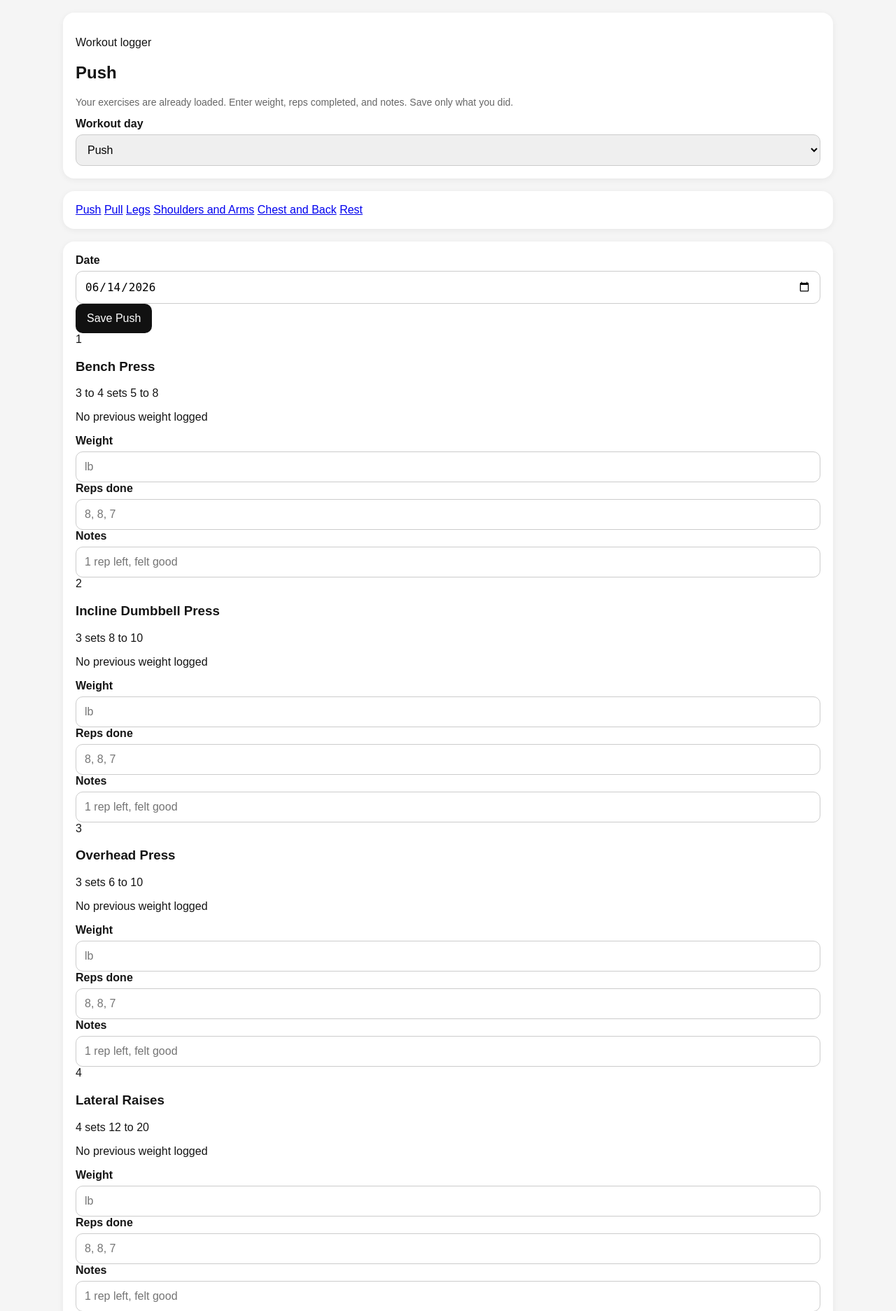
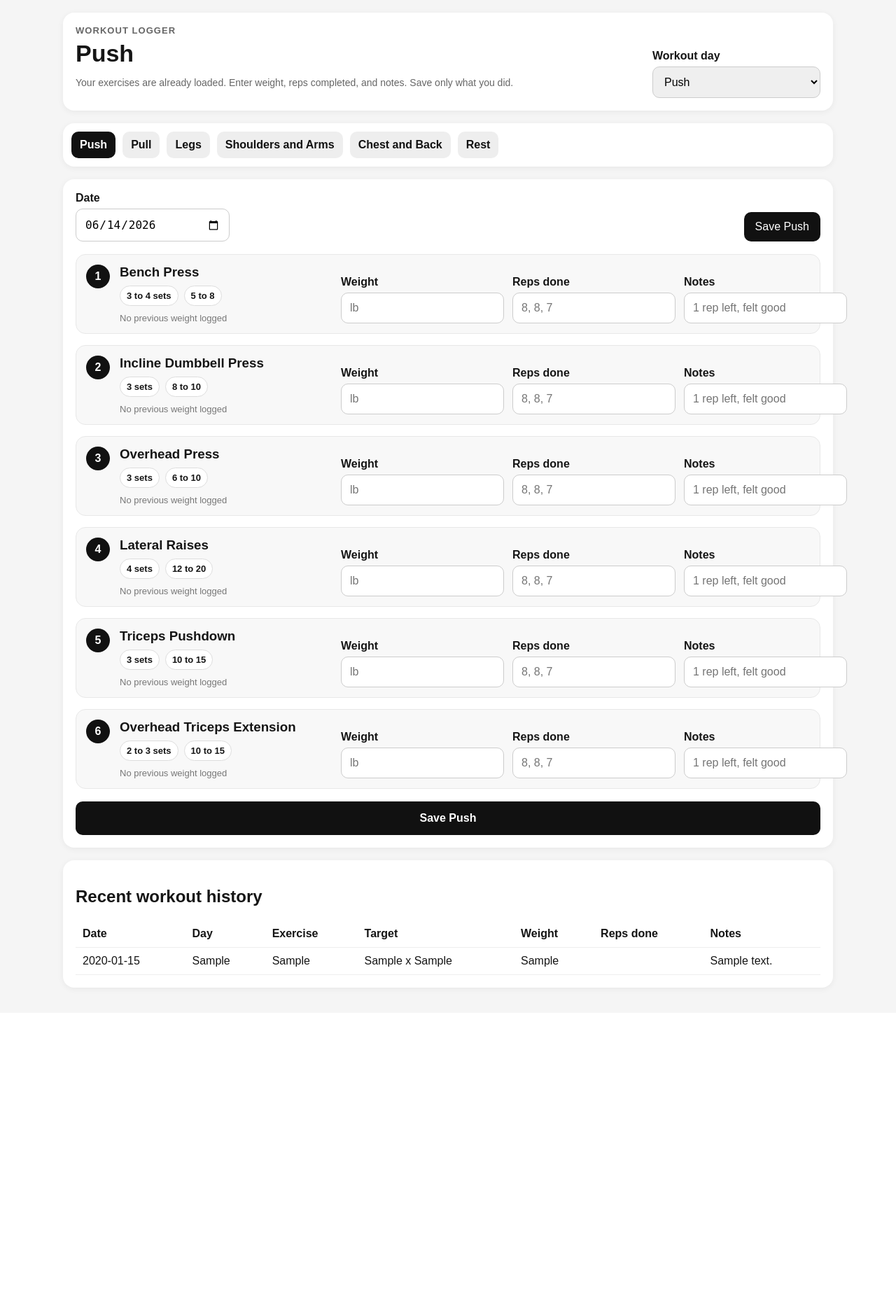
Before and after one commit to bwadams1998/Fat-Loss-Tracker, a Flask app: page /workouts in a window 1280 px wide. Shown: the part 86-1959 px from the top of the page at 70% size. After the commit the page ends 1503 px from the top, so only its background shows below. Run offline with Flask 3, Linux system fonts and the light colour scheme; the visitor is signed in with stand-in values (Sample User, id 1); tables that the repository leaves empty hold one stand-in row (values such as "Sample post").

Commit message:
Add files via upload

```diff
--- a/static/style.css
+++ b/static/style.css
@@ -32,3 +32,40 @@ th, td { padding: 10px; border-bottom: 1px solid #eee; text-align: left; }
   .stats, .form-grid, .plan-grid { grid-template-columns: 1fr; }
   .wide { grid-column: auto; }
 }
+.day-tabs { display: flex; gap: 10px; flex-wrap: wrap; margin-top: 14px; }
+.tab { text-decoration: none; color: #111; background: #eee; padding: 10px 12px; border-radius: 10px; font-weight: 700; }
+.tab.active { background: #111; color: white; }
+.date-row { max-width: 240px; margin-bottom: 16px; }
+.exercise-list { display: grid; gap: 14px; }
+.exercise-card { display: grid; grid-template-columns: 1.4fr .7fr 1fr; gap: 14px; align-items: end; background: #f7f7f7; border-radius: 14px; padding: 14px; }
+.exercise-card h3 { margin: 0 0 6px; }
+.save-workout { margin-top: 16px; }
+@media (max-width: 800px) {
+  .exercise-card { grid-template-columns: 1fr; }
+}
+
+/* Preset workout logger */
+.workout-hero { display: flex; justify-content: space-between; align-items: end; gap: 18px; }
+.eyebrow { margin: 0 0 6px; color: #666; font-size: 13px; text-transform: uppercase; letter-spacing: .08em; font-weight: 800; }
+.workout-hero h2 { margin: 0 0 8px; font-size: 34px; }
+.quick-day-picker { min-width: 240px; }
+.day-strip-card { padding: 12px; }
+.workout-tabs { margin-top: 0; }
+.log-header { display: flex; justify-content: space-between; align-items: end; gap: 16px; margin-bottom: 18px; }
+.log-header label { max-width: 220px; width: 100%; }
+.preset-list { gap: 16px; }
+.preset-card { grid-template-columns: 1.2fr 1.8fr; background: #f8f8f8; border: 1px solid #e8e8e8; }
+.exercise-main { display: flex; gap: 14px; align-items: flex-start; }
+.exercise-number { width: 34px; height: 34px; border-radius: 50%; background: #111; color: white; display: grid; place-items: center; font-weight: 800; flex: 0 0 34px; }
+.target-row { display: flex; gap: 8px; flex-wrap: wrap; margin-top: 8px; }
+.target-row span { background: white; border: 1px solid #ddd; padding: 6px 9px; border-radius: 999px; font-size: 13px; font-weight: 800; }
+.last-line { margin: 10px 0 0; font-size: 13px; color: #333; }
+.muted { color: #777; }
+.log-fields { display: grid; grid-template-columns: .7fr .8fr 1.5fr; gap: 12px; align-items: end; }
+.notes-field { min-width: 180px; }
+.bottom-save { width: 100%; margin-top: 18px; padding: 15px 18px; font-weight: 800; }
+@media (max-width: 850px) {
+  .workout-hero, .log-header { display: grid; }
+  .quick-day-picker, .log-header label { min-width: 0; max-width: none; }
+  .preset-card, .log-fields { grid-template-columns: 1fr; }
+}
```
